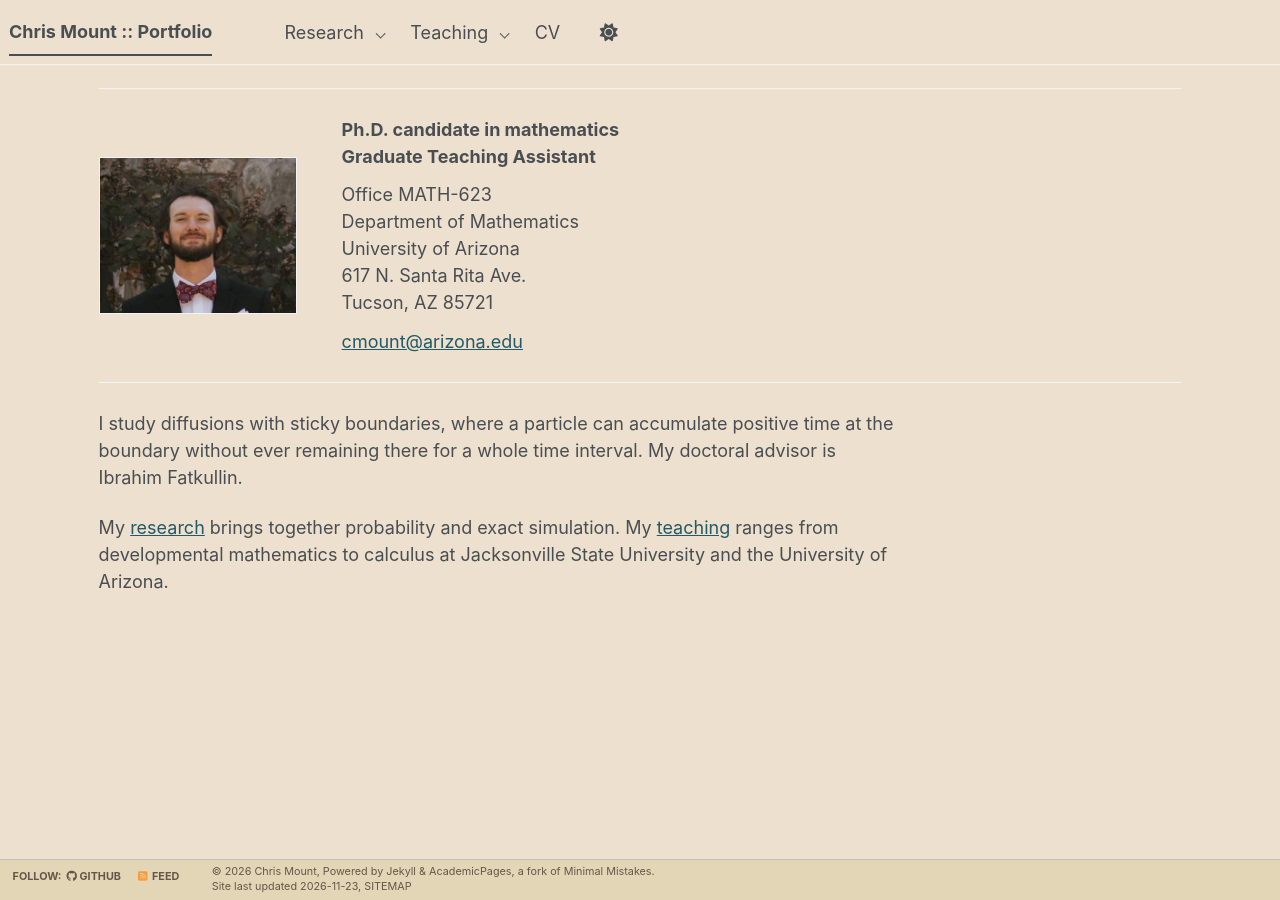
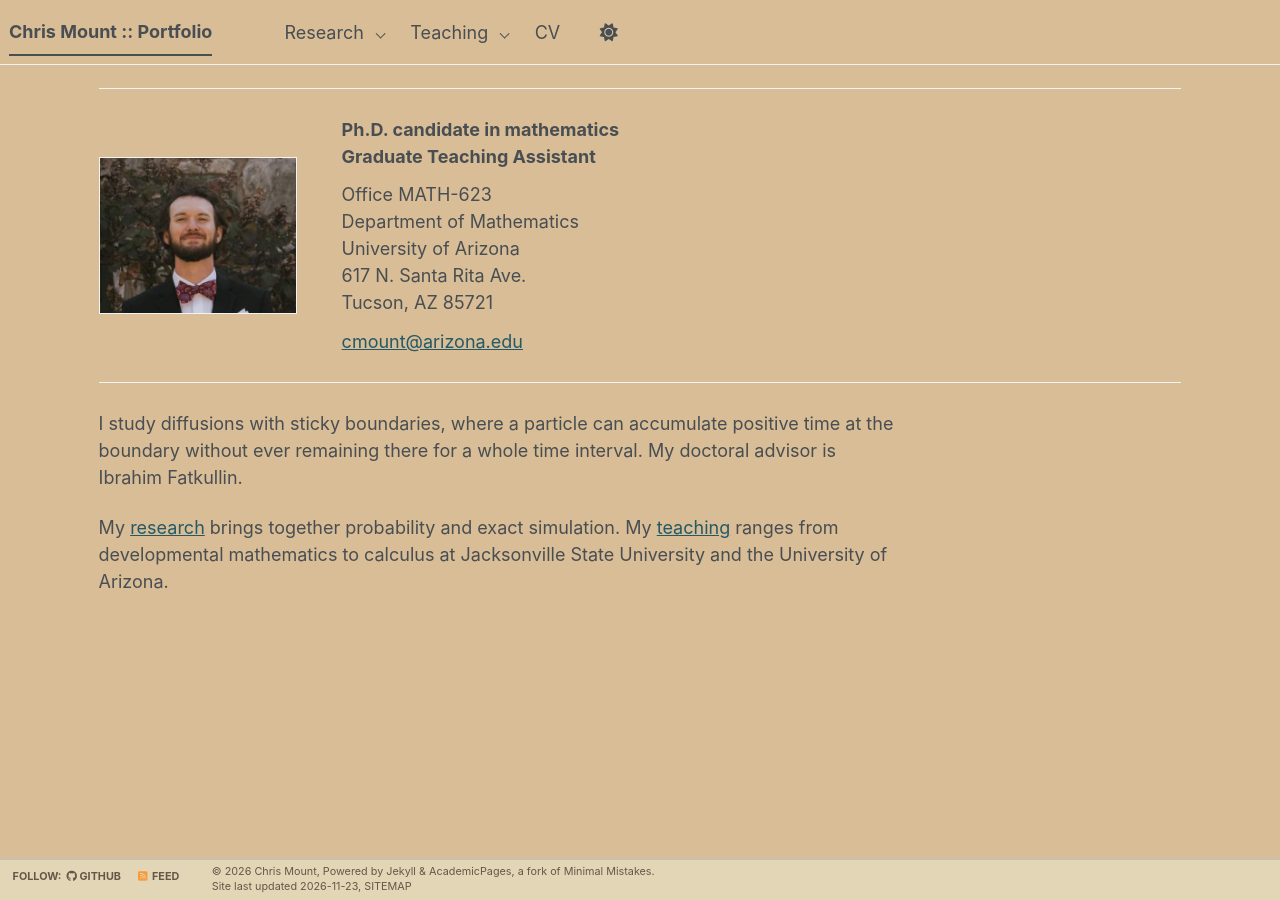
Before and after one commit to chris-mount-60/chris-mount-60.github.io, a Jekyll site: the page built from _pages/about.md, in a window 1280 px wide. Built offline with Jekyll 4.4.1, drawn with Linux system fonts in a browser that asks for light colours; a script bundle is joined from its source files by our own code; a style sheet for code colours, icons or effects is not loaded.

Commit message:
Change global background color in light theme

```diff
--- a/_sass/theme/_default_light.scss
+++ b/_sass/theme/_default_light.scss
@@ -29,7 +29,7 @@ $sidebar-screen-min-width   : 1024px;
 /* Default light theme for the site */
 :root {
     --global-base-color                 : #{$primary-color};
-    --global-bg-color                   : #EDE0CE;
+    --global-bg-color                   : #D8BD96;
     --global-footer-bg-color            : #e2d6b7;
     --global-border-color               : #{$lighter-gray};
     --global-dark-border-color          : #bdc1c4;
```
